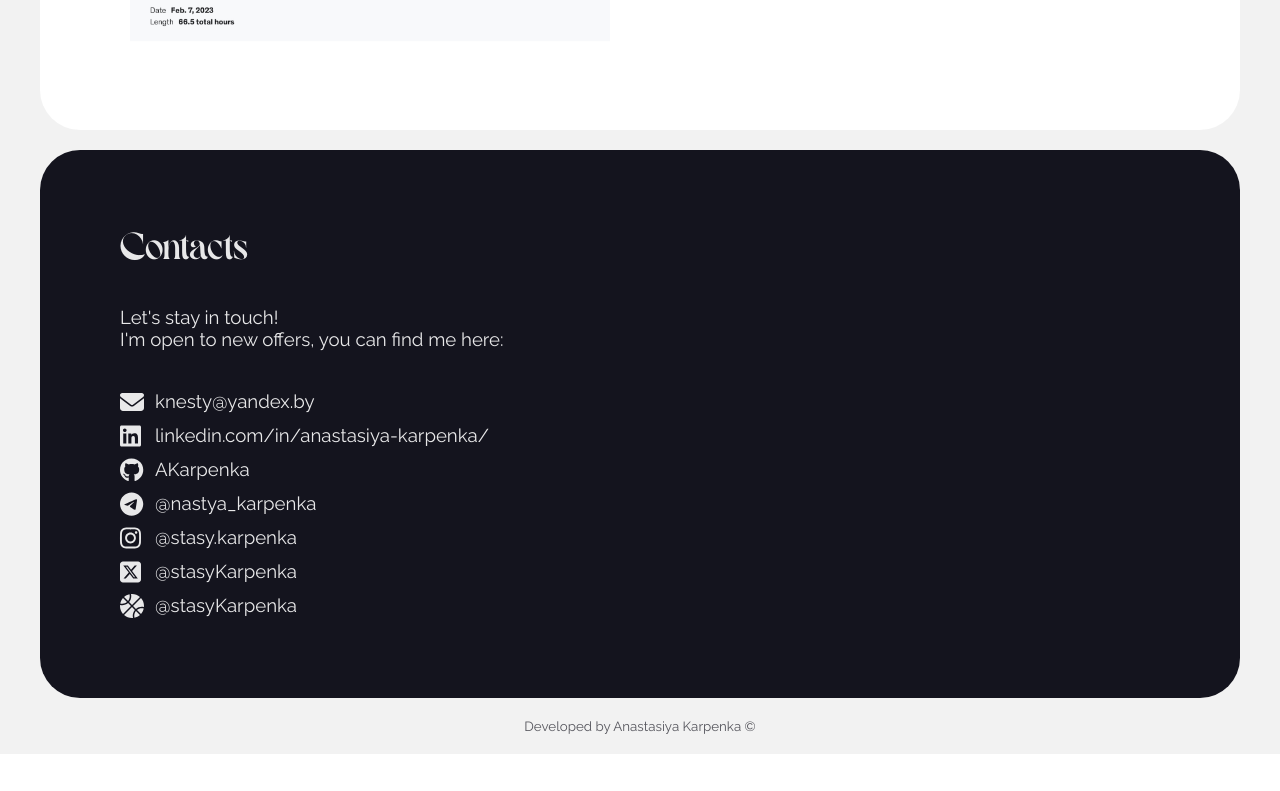
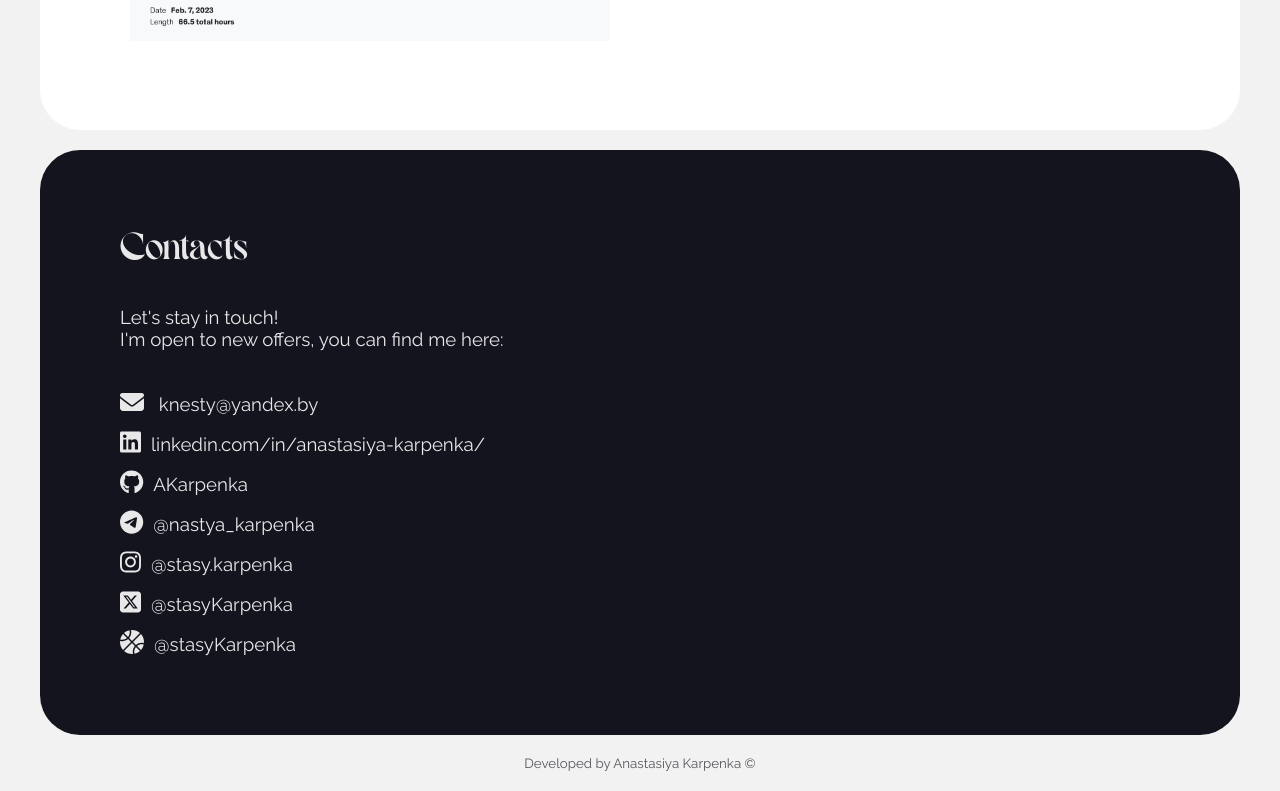
Before and after one commit to AKarpenka/stasy-portfolio, a React (Create React App) app: page / in a window 1280 px wide. Shown: the part 4365-5156 px from the top of the page. Before the commit the page ends 5119 px from the top, so only its background shows below. Built offline with nearby package versions, Linux system fonts and the light colour scheme.

Commit message:
fixed styles

```diff
--- a/src/components/about/about.scss
+++ b/src/components/about/about.scss
@@ -131,6 +131,14 @@
             font-size: 24pt;
         }
 
+        .about-specialization {
+            font-size: 14pt;
+        }
+
+        .about-description {
+            font-size: 12pt;
+        }
+
         .about-image.md {
             img {
                 border-radius: 20px;
--- a/src/components/companyExperience/companyExperience.scss
+++ b/src/components/companyExperience/companyExperience.scss
@@ -172,3 +172,63 @@
 
     }
 }
+
+@media (max-width: 512px) {
+    .company {
+        font-size: 12pt;
+
+        .company-content {
+            .company-general-info {
+                .company-name {
+                    font-size: 12pt;
+                }
+
+                .date {
+                    font-size: 10pt;
+                }
+            }
+            .position {
+                font-size: 12pt;
+            }
+
+            .description {
+                font-size: 12pt;
+            }
+
+            .skills {
+                font-size: 12pt;
+            }
+
+            .collapse-btn {
+                font-size: 12pt;
+            }
+
+            .company-projects {
+                .project {
+                    font-size: 10pt;
+                    .project-content {
+                        .project-name {
+                            font-size: 10pt;
+                        }
+
+                        .position {
+                            font-size: 10pt;
+                        }
+
+                        .date {
+                            font-size: 10pt;
+                        }
+
+                        .description {
+                            font-size: 10pt;
+                        }
+
+                        .skill {
+                            font-size: 10pt;
+                        }
+                    }
+                }
+            }
+        }
+    }
+}
--- a/src/components/contacts/contacs.scss
+++ b/src/components/contacts/contacs.scss
@@ -5,8 +5,6 @@
     color: rgba(255, 255, 255, 0.9);
     padding: 80px;
     font-size: 14pt;
-    display: flex;
-    flex-direction: column;
 
     .contacts {
         color: rgba(255, 255, 255, 0.9);
@@ -18,32 +16,35 @@
         font-size: 18pt;
     }
 
-    a {
-        text-decoration: none;
-        color: rgba(255, 255, 255, 0.9);
-        margin-top: 10px;
+    div {
+        margin-top: 15px;
 
-        &:hover {
-            text-decoration: underline;
+        a {
+            text-decoration: none;
+            color: rgba(255, 255, 255, 0.9);
+
+            &:hover {
+                text-decoration: underline;
+            }
         }
     }
 
     .email {
         margin-top: 40px;
     }
-
-    .email, a {
-        display: grid;
-        grid-template-columns: 35px 1fr;
-    }
 }
 
 @media (max-width: 512px) {
     .container.contacts {
         padding: 30px 15px;
+        font-size: 12pt;
 
         .contacts {
             margin-bottom: 20px;
         }
+
+        .icon {
+            font-size: 16pt;
+        }
     }
 }
--- a/src/components/contacts/contacts.js
+++ b/src/components/contacts/contacts.js
@@ -10,30 +10,42 @@ const Contacts = () => {
             <p>Let&apos;s stay in touch!</p>
             <p>I&apos;m open to new offers, you can find me here:</p>
             <p className="email"><FontAwesomeIcon icon={faEnvelope} className="icon" /> knesty@yandex.by</p>
+            <div>
                 <a href="https://www.linkedin.com/in/anastasiya-karpenka/" target='_blank' rel="noreferrer" >
                     <FontAwesomeIcon icon={faLinkedin} className="icon" />
-                linkedin.com/in/anastasiya-karpenka/
+                    <span>linkedin.com/in/anastasiya-karpenka/</span>
                 </a>
+            </div>
+            <div>
                 <a href="https://github.com/AKarpenka" target='_blank' rel="noreferrer" >
                     <FontAwesomeIcon icon={faGithub} className="icon" />
-                AKarpenka
+                    <span>AKarpenka</span>
                 </a>
+            </div>
+            <div>
                 <a href="http://t.me/nastya_karpenka" target='_blank' rel="noreferrer" >
                     <FontAwesomeIcon icon={faTelegram} className="icon" />
-                @nastya_karpenka
+                    <span>@nastya_karpenka</span>
                 </a>
+            </div>
+            <div>
                <a href="https://instagram.com/stasy.karpenka" target='_blank' rel="noreferrer" >
                     <FontAwesomeIcon icon={faInstagram} className="icon" />
-                @stasy.karpenka
+                    <span>@stasy.karpenka</span>
                 </a>
+            </div>
+            <div>
                 <a href="https://twitter.com/stasyKarpenka" target='_blank' rel="noreferrer" >
                     <FontAwesomeIcon icon={faSquareXTwitter} className="icon" />
-                @stasyKarpenka
+                    <span>@stasyKarpenka</span>
                 </a>
+            </div>
+            <div>
                 <a href="https://dribbble.com/stasyKarpenka" target='_blank' rel="noreferrer" >
                     <FontAwesomeIcon icon={faBasketball} className="icon" />
-                @stasyKarpenka
+                    <span>@stasyKarpenka</span>
                 </a>
+            </div>
         </div>
     )
 }
--- a/src/components/education/education.js
+++ b/src/components/education/education.js
@@ -13,7 +13,7 @@ const Education = () => {
 
                     return (
                         <div key={id} className="education-container" >
-                            <img src={uniLogo} alt="Univercity Logo" width={'70px'} />
+                            <img src={uniLogo} alt="Univercity Logo" />
                             <div className="education-content">
                                 <p className="uni-title">{uniName}</p>
                                 <p>Faculty: {faculty}</p>
--- a/src/components/education/education.scss
+++ b/src/components/education/education.scss
@@ -9,6 +9,10 @@
     grid-template-columns: 70px 1fr;
     font-size: 14pt;
     color: $dark-blue;
+
+    img {
+        width: 70px;
+    }
 
     .education-content {
         padding-left: 20px;
@@ -41,3 +45,18 @@
         }
     }
 }
+
+@media (max-width: 512px) {
+    .education-container {
+        font-size: 12pt;
+        grid-template-columns: 50px 1fr;
+
+        img {
+            width: 50px;
+        }
+
+        .education-content {
+            padding-left: 10px;
+        }
+    }
+}
--- a/src/components/educationCertificates/educationCertificates.scss
+++ b/src/components/educationCertificates/educationCertificates.scss
@@ -119,3 +119,23 @@ hr {
         margin: 20px 0;
     }
 }
+
+@media (max-width: 512px) {
+    .certificate {
+        font-size: 12pt;
+
+        .certificate-content {
+           .credentialId {
+                font-size: 10pt;
+            }
+
+            .skills {
+                font-size: 10pt;
+            }
+
+            a {
+                font-size: 10pt;
+            }
+        }
+    }
+}
--- a/src/components/experience/experience.scss
+++ b/src/components/experience/experience.scss
@@ -21,5 +21,4 @@
             margin: 20px 0;
         }
     }
-
 }
--- a/src/components/portfolio/portfolio.scss
+++ b/src/components/portfolio/portfolio.scss
@@ -9,3 +9,9 @@
     font-weight: 300;
     margin: 10px 0;
 }
+
+@media (max-width: 512px) {
+    .portfolio-description {
+        font-size: 12pt;
+    }
+}
--- a/src/components/technologies/technologies.scss
+++ b/src/components/technologies/technologies.scss
@@ -24,5 +24,9 @@
 @media (max-width: 512px) {
     .container.dark {
         padding: 20px 15px;
+
+        .technologies {
+            font-size: 10pt;
+        }
     }
 }
--- a/src/styles/index.scss
+++ b/src/styles/index.scss
@@ -26,10 +26,10 @@ body {
 
 #root {
   padding: 0 20px;
-    background-color: #F2F2F2;
-    width: 100%;
-    display: flex;
-    justify-content: center;
+  background-color: #F2F2F2;
+  width: 100%;
+  display: flex;
+  justify-content: center;
 }
 
 .container {
@@ -69,4 +69,12 @@ body {
     border-radius: 20px;
     padding: 30px 15px;
   }
+
+  .black-btn {
+    font-size: 10pt;
+  }
+
+  .title {
+    font-size: 20pt;
+  }
 }
```
Lines whose indentation alone changed are shown as unchanged.
